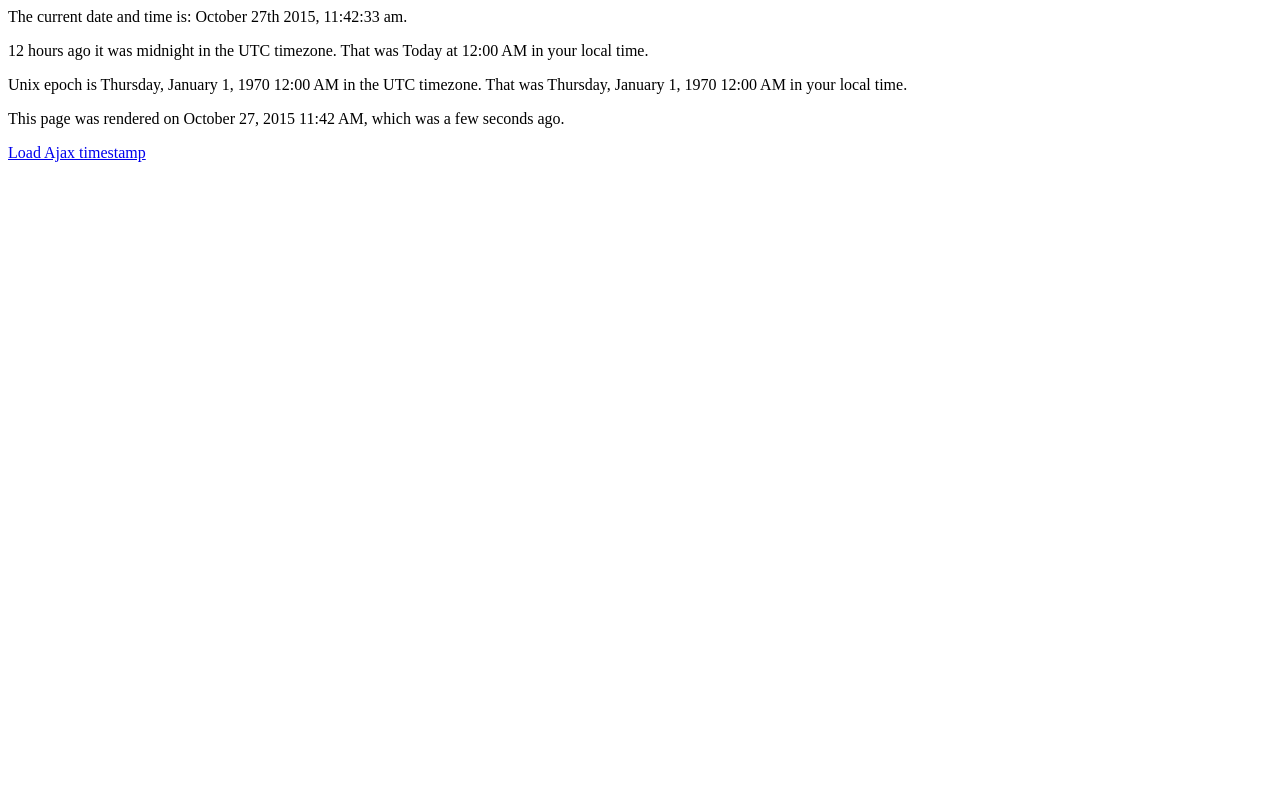
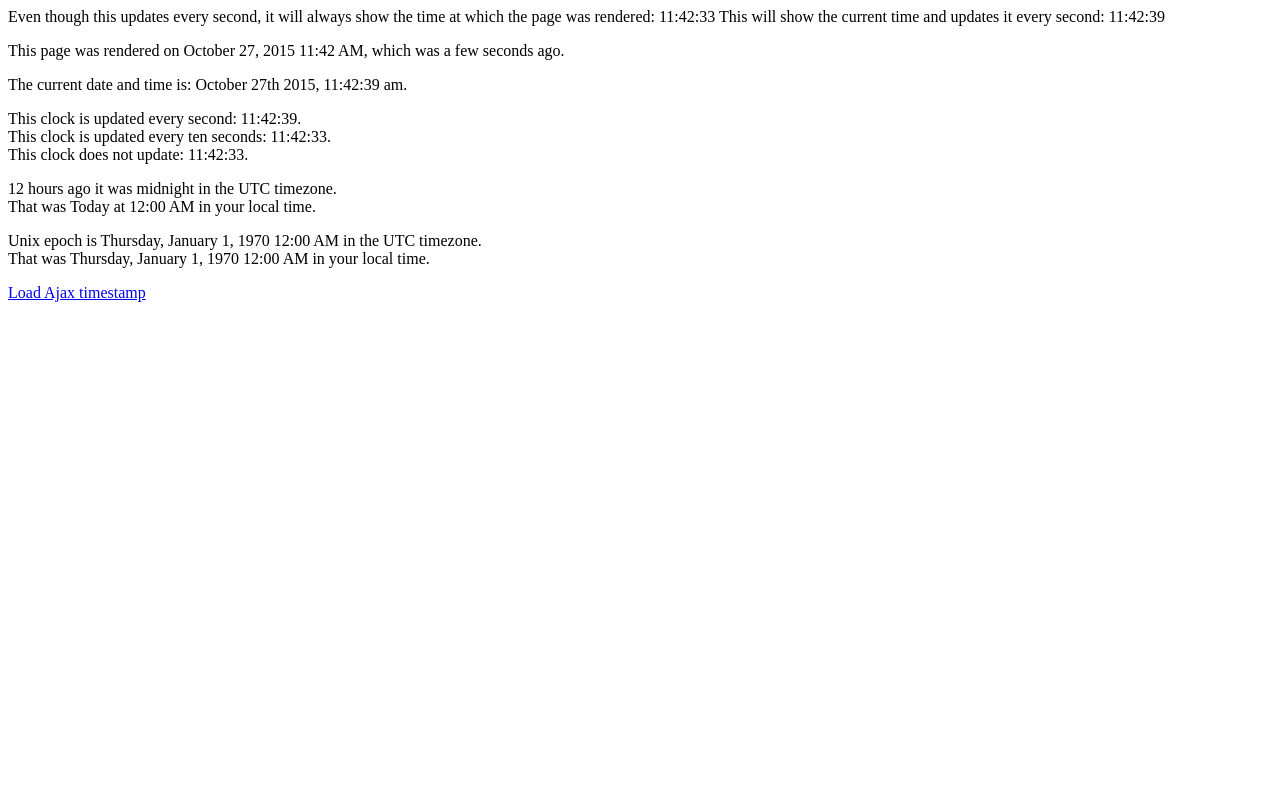
Before and after one commit to miguelgrinberg/Flask-Moment, a Flask app: page / in a window 1280 px wide. Run offline with Flask 2, Linux system fonts and the light colour scheme; some libraries are stand-ins or nearby versions.

Commit message:
Updates example and readme

```diff
--- a/example/templates/index.html
+++ b/example/templates/index.html
@@ -16,18 +16,29 @@
         </script>
     </head>
     <body>
-        <p>The current date and time is: {{ moment().format('MMMM Do YYYY, h:mm:ss a') }}.</p>
+    Even though this updates every second, it will always show the time at which the page was rendered:
+    {{ moment(now).format('HH:mm:ss', refresh=1) }}
+
+This will show the current time and updates it every second:
+    {{ moment(live_timestamp=True).format('HH:mm:ss', refresh=1) }}
+
         <p>
-            {{ moment(midnight).fromTime(now) }} it was midnight in the UTC timezone.
+            This page was rendered on {{ moment(now).format('LLL') }},
+            which was {{ moment(live_timestamp=True).fromNow(refresh=60) }}.
+        </p>
+        <p>The current date and time is: {{ moment(live_timestamp=True).format('MMMM Do YYYY, h:mm:ss a', refresh=1) }}.</p>
+        <p>
+            This clock is updated every second: {{ moment(live_timestamp=True).format('HH:mm:ss', refresh=1) }}.<br />
+            This clock is updated every ten seconds: {{ moment(live_timestamp=True).format('HH:mm:ss', refresh=10) }}.<br />
+            This clock does not update: {{ moment(live_timestamp=True).format('HH:mm:ss', refresh=False) }}.
+        </p>
+        <p>
+            {{ moment(midnight).fromTime(now) }} it was midnight in the UTC timezone.<br />
             That was {{ moment(midnight).calendar() }} in your local time.
         </p>
         <p>
-            Unix epoch is {{ moment(epoch, local=True).format('LLLL') }} in the UTC timezone.
+            Unix epoch is {{ moment(epoch, local=True).format('LLLL') }} in the UTC timezone.<br />
             That was {{ moment(epoch).format('LLLL') }} in your local time.
-        </p>
-        <p>
-            This page was rendered on {{ moment(now).format('LLL') }},
-            which was {{ moment(now).fromNow(refresh = True) }}.
         </p>
         <div id="ajax"></div>
         <a href="#" onclick="load_ajax_timestamp()">Load Ajax timestamp</a>
```
Also changed, not shown: README.md.
